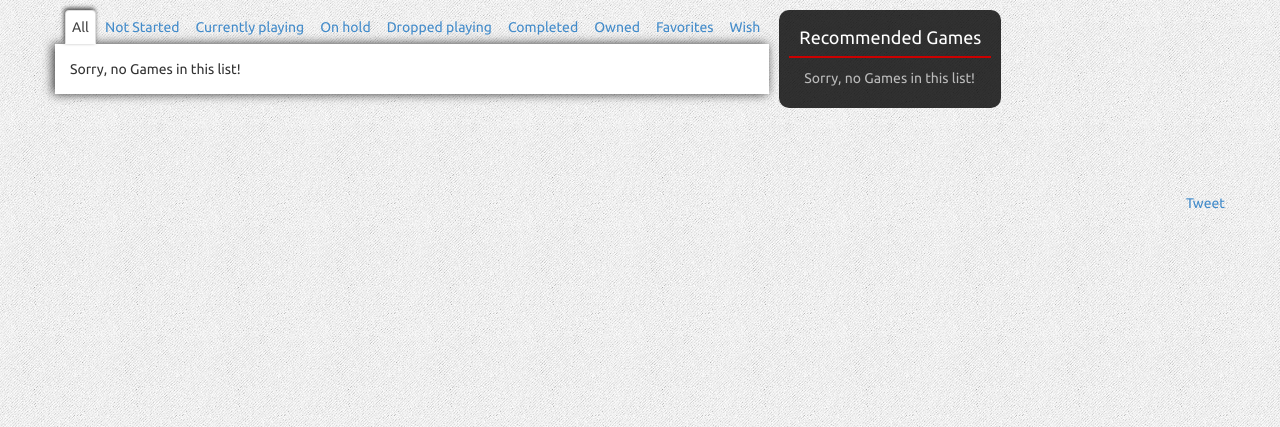
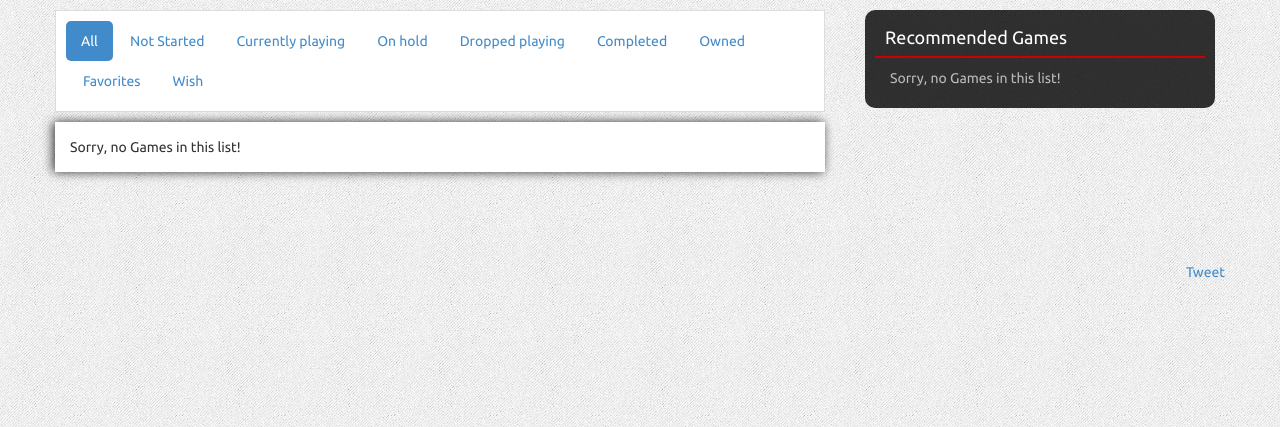
Before and after one commit to abhidevmumbai/checkit, a Django app: a page that uses templates/mygamelist.html in a window 1280 px wide. Shown: the part 62-489 px from the top of the page. Run offline with Django 3.2, Linux system fonts and the light colour scheme; the visitor is signed in with stand-in values (Sample User, id 1); data that the repository does not hold is empty; some libraries are stand-ins or nearby versions; some web fonts are replaced.

Commit message:
Fixed the mygames page

```diff
--- a/static/css/main.css
+++ b/static/css/main.css
@@ -377,14 +377,14 @@ ul{ list-style-type: none; margin: 0; padding:0;}
 }
 .gamelist .game .details{
 	padding: 5px 0;
-	width: 45%;
+	/*width: 45%;*/
 }
 .gamelist .game .thumbnail{
 	-webkit-box-shadow: -2px 5px 10px #555;
 	-moz-box-shadow: -2px 5px 10px #555;
 	box-shadow: -2px 5px 10px #555;
 	height: 160px;
-	margin-right: 10px;
+	/*margin-right: 10px;*/
 	width: 120px;
 }
 .gamelist .game .title a{
@@ -501,8 +501,11 @@ ul{ list-style-type: none; margin: 0; padding:0;}
 	margin: 0;
 	padding: 20px 0 0 0;
 }
-.game_status select{
-	width: 145px;
+.game_status{
+	width: 320px;
+}
+.game_status select, .game_status .form-control{
+	width: 160px;
 }
 /*Game Details*/
 /*.plain_view{
@@ -527,9 +530,10 @@ ul{ list-style-type: none; margin: 0; padding:0;}
 	width: 62%;*/
 }
 .left_cont .tabs_cont{
-	border-bottom: 1px solid #eee;
-	margin: 10px 0 0;
-	padding-left:10px;
+	background: #fff;
+	border: 1px solid #ddd;
+	margin: 10px 0;
+	padding: 10px;
 }
 .left_cont .tabs_cont .nav-tabs{
 	margin: 0;
@@ -544,7 +548,7 @@ ul{ list-style-type: none; margin: 0; padding:0;}
 	box-shadow: -1px -2px 4px;
 }
 .left_cont .tabs_cont .all a{
-	color: #444;
+	/*color: #444;*/
 }
 /*.left_cont .tabs_cont .notstarted a,.left_cont .tabs_cont .current a, .left_cont .tabs_cont .onhold a,.left_cont .tabs_cont .dropped a,.left_cont .tabs_cont .completed a{
 	color: #c67605;
--- a/templates/mygamelist.html
+++ b/templates/mygamelist.html
@@ -9,10 +9,10 @@
 {% endblock navbar %}
 {% block body %}
 	<div class="container">
-		<div class="row-fluid plain_view">
-			<div class="left_cont span8">
+		<div class="row plain_view">
+			<div class="left_cont col-lg-8 col-12">
 				<div class="tabs_cont">
-					<ul class="nav nav-tabs">
+					<ul class="nav nav-pills">
 						<li class="all"><a href="{% url mygamelist %}">All</a></li>
 						<li class="notstarted"><a href="{% url mygamelist %}?tag=notstarted">Not Started</a></li>
 						<li class="current"><a href="{% url mygamelist %}?tag=current">Currently playing</a></li>
@@ -26,13 +26,14 @@
 				</div>
 				<div class="gamelist mygamelist">
 					{% for link in gamelinks %}
-						<div class="game row-fluid" data-gameid="{{ link.game.id }}" data-gametitle="{{ link.game.title }}">
-							<div class="FL">
+						<div class="game row" data-gameid="{{ link.game.id }}" data-gametitle="{{ link.game.title }}">
+							<div class="col-lg-12 col-12"><a href="#" title="Remove" class="close check_game FR">&times;</a></div>
+							<div class="col-lg-3 col-6">
 								<a href="{% url gamedetails link.game.id %}" title="{{ link.game.title }}">
 									<img class="thumbnail ML10" data-src="holder.js/160x120" src="{% parseImagejson link.game.boxarts 'thumbnailFront' %}">
 								</a>
 							</div>
-							<div class="details FL">
+							<div class="details col-lg-8 col-6">
 								<div class="title"><a href="{% url gamedetails link.game.id %}">{{ link.game.title }}</a></div>
 								<ul class="extra_info">
 									{% if link.game.platform %}
@@ -59,30 +60,29 @@
 									{% endif %}
 								</ul>
 								<div class="CL"></div>
-								<div class="rating FL"><span>{{ link.game.rating }}</span></div>
+								<!-- <div class="rating FL"><span>{{ link.game.rating }}</span></div> -->
 							</div>
-							<div class="FR"><a href="#" title="Remove" class="close check_game">&times;</a></div>
 							<div class="CL"></div>
-							<div class="game_status input-prepend input-append FR">
-								<span class="add-on">Status</span>
-								<select>
+							<div class="MT20 FR">
+								<div class="game_status FR input-group">
+									<span class="input-group-addon">Status</span>
+									<select class="form-control">
 										<option data-gametask="10" data-taskname="Not started" {% if link.status == 'notstarted' %}selected{% endif %}>Not Started</option>
 										<option data-gametask="5" data-taskname="Currently playing" {% if link.status == 'current' %}selected{% endif %}>Currently playing</option>
 										<option data-gametask="6" data-taskname="On hold" {% if link.status == 'onhold' %}selected{% endif %}>On Hold</option>
 										<option data-gametask="9" data-taskname="Dropped playing" {% if link.status == 'dropped' %}selected{% endif %}>Dropped playing</option>
 										<option data-gametask="4" data-taskname="Completed" {% if link.status == 'completed' %}selected{% endif %}>Completed</option>
 									</select>
-								<button class="update btn btn-warning">Update</button>
+									<button class="update btn btn-warning ML5">Update</button>
+								</div>
 							</div>
 
 							{% if user.is_authenticated %}
 								<div class="actions FR">
-									<div class="btn-toolbar">
-										<div class="btn-group">
-											<a data-gametask="3" data-taskname="Owned" data-toggle="{% if link.owned %}false{% else %}true{% endif %}" class="btn btn-info {% if link.owned %}active{% endif %}" href="#" title="Owned">Mark as Owned</a>
-											<a data-gametask="7" data-taskname="Favorites" data-toggle="{% if link.favorite %}false{% else %}true{% endif %}" class="btn btn-info {% if link.favorite %}active{% endif %}" href="#" title="Add to Favorites">Add to Favorites</a>
-											<a data-gametask="8" data-taskname="Wish" data-toggle="{% if link.wish %}false{% else %}true{% endif %}" class="btn btn-info {% if link.wish %}active{% endif %}" href="#" title="Add to Wishlist">Add to Wishlist</a>
-										</div>
+									<div class="btn-group MT10">
+										<a data-gametask="3" data-taskname="Owned" data-toggle="{% if link.owned %}false{% else %}true{% endif %}" class="btn btn-info btn-small {% if link.owned %}active{% endif %}" href="#" title="Owned">Mark as Owned</a>
+										<a data-gametask="7" data-taskname="Favorites" data-toggle="{% if link.favorite %}false{% else %}true{% endif %}" class="btn btn-info btn-small {% if link.favorite %}active{% endif %}" href="#" title="Add to Favorites">Add to Favorites</a>
+										<a data-gametask="8" data-taskname="Wish" data-toggle="{% if link.wish %}false{% else %}true{% endif %}" class="btn btn-info btn-small {% if link.wish %}active{% endif %}" href="#" title="Add to Wishlist">Add to Wishlist</a>
 									</div>
 								</div>
 							{% endif %}
@@ -109,7 +109,7 @@
 			        </div>
 				{% endif %}
 			</div>
-			<div class="right_cont span4">
+			<div class="right_cont col-lg-4 col-12">
 				<div class="box">
 					<div class="title">Recommended Games</div>
 					<div class="cont">
```
Lines whose indentation alone changed are shown as unchanged.
